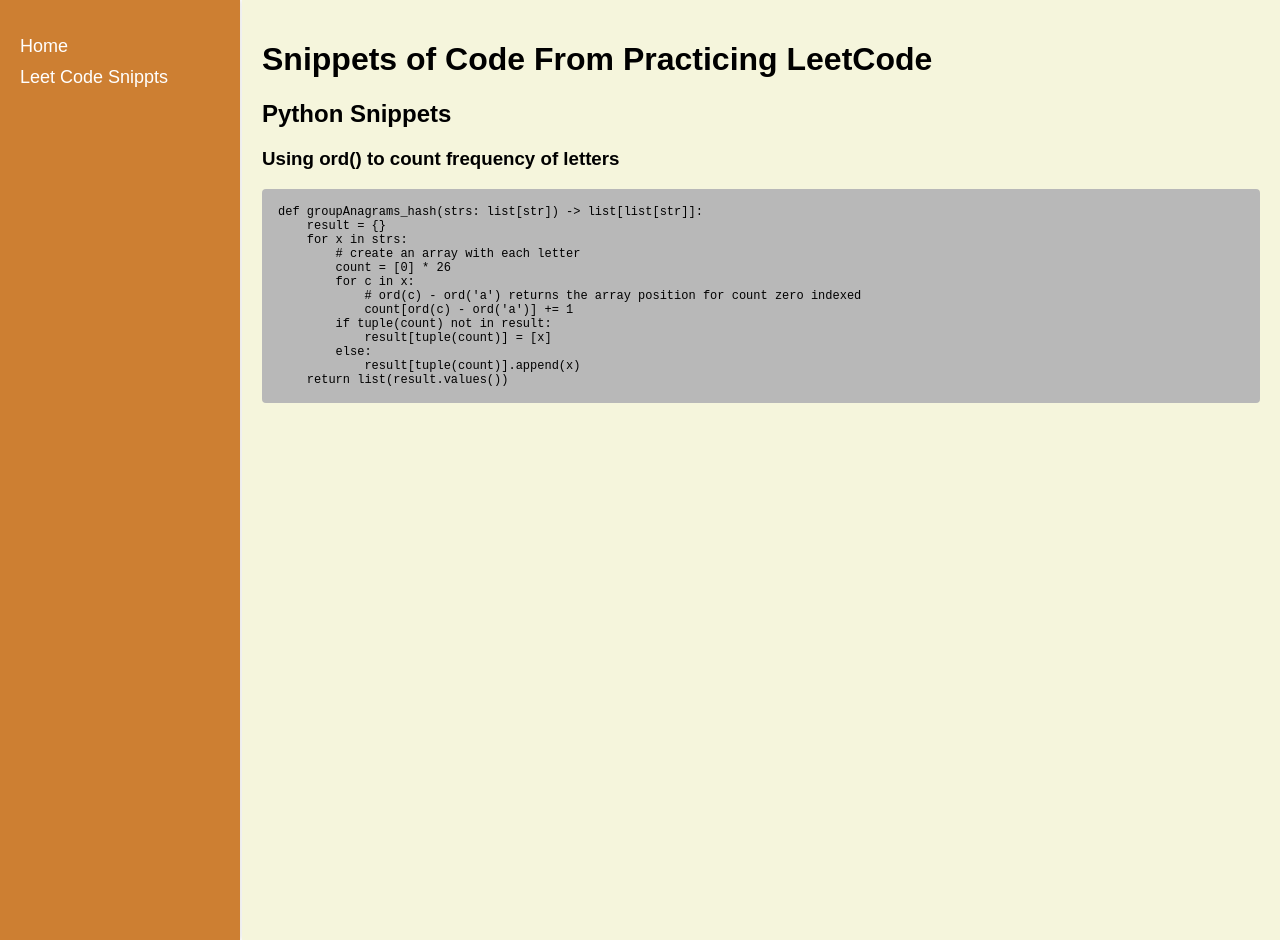
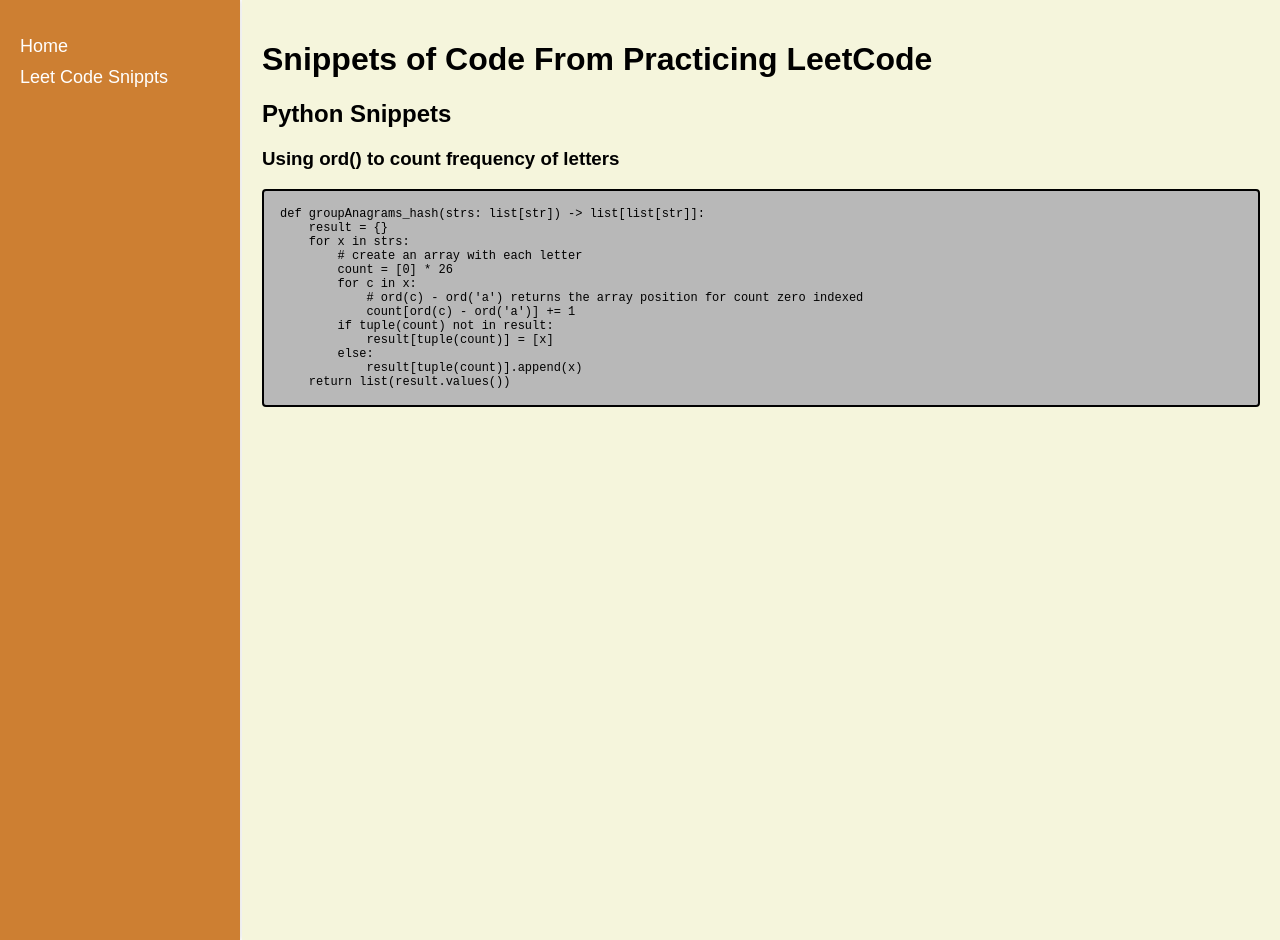
Before and after one commit to Etharialle/Etharialle, an MkDocs documentation site: the page built from website/docs/leetcode-snippets.md, in a window 1280 px wide. Built offline with MkDocs 1.6.1, drawn with Linux system fonts in a browser that asks for light colours.

Commit message:
code blocks

```diff
--- a/website/themes/etharialle/css/etharialle.css
+++ b/website/themes/etharialle/css/etharialle.css
@@ -84,4 +84,5 @@
     border-radius: .25rem;
     border-color: #000000;
     border-width: 2px;
+    border-style: solid;
 }
```
Also changed, not shown: website/site/css/etharialle.css.
